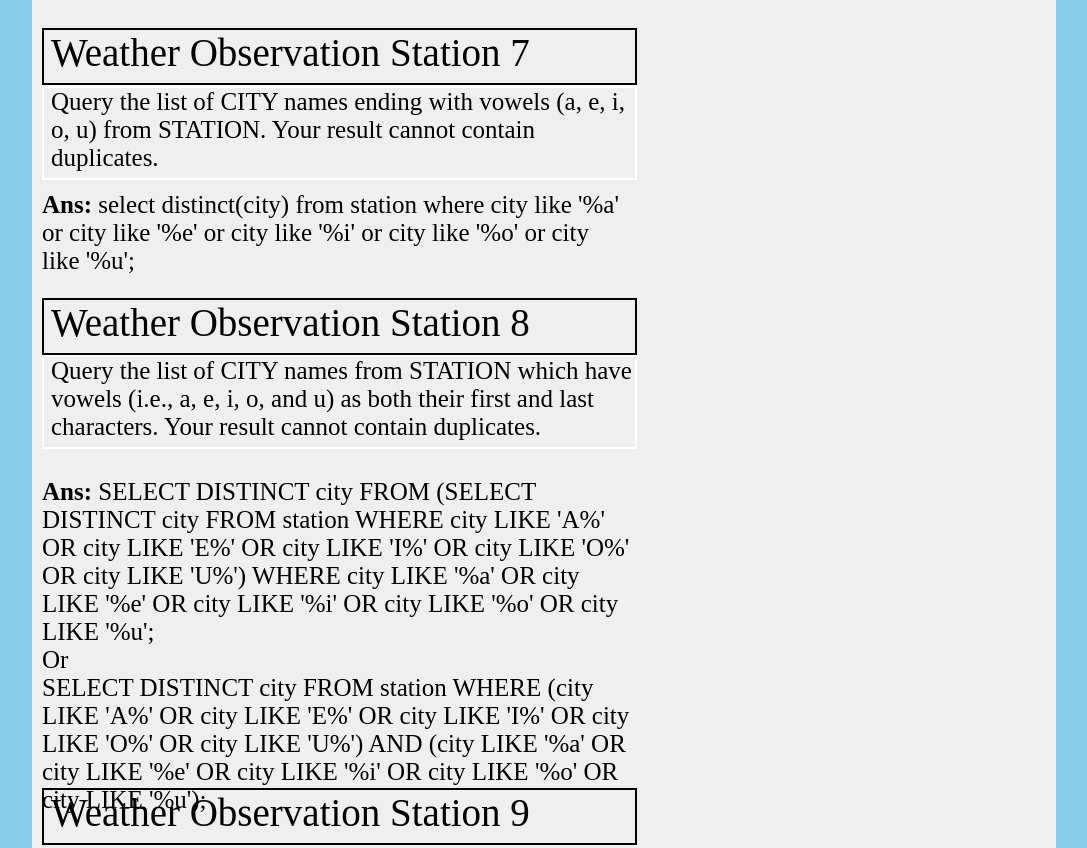
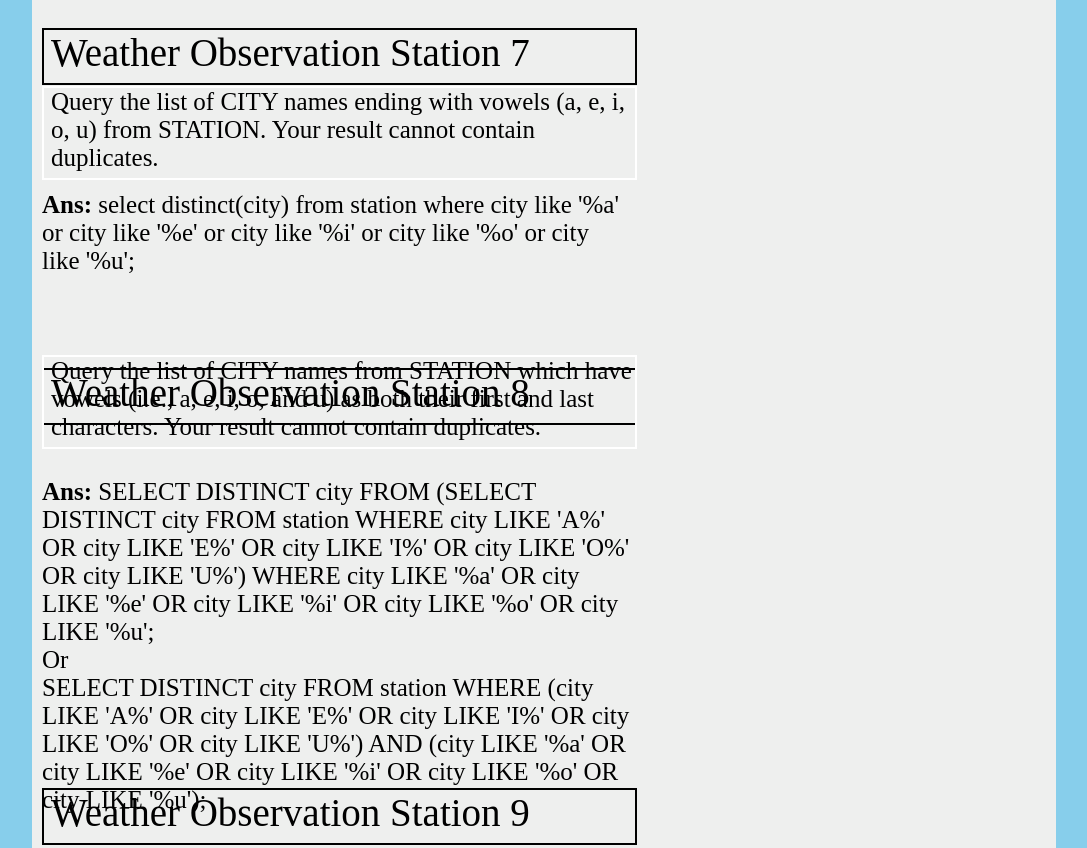
Before and after one commit to SipraGhosh/-Weather-Observation-Station-Hakerrank, a plain HTML site: page index.html in a window 1280 px wide. Shown: the part 1942-2790 px from the top of the page, without its empty margins (96-1183 px from the left). Drawn offline with Linux system fonts and the light colour scheme.

Commit message:
Update index.html

```diff
--- a/index.html
+++ b/index.html
@@ -141,7 +141,7 @@
         .qn7{
             width:584px;
             height:53px;
-            top:2240px;
+            top:2310px;
             font-size: 39;
             z-index: 1;
             left:10px;
```
